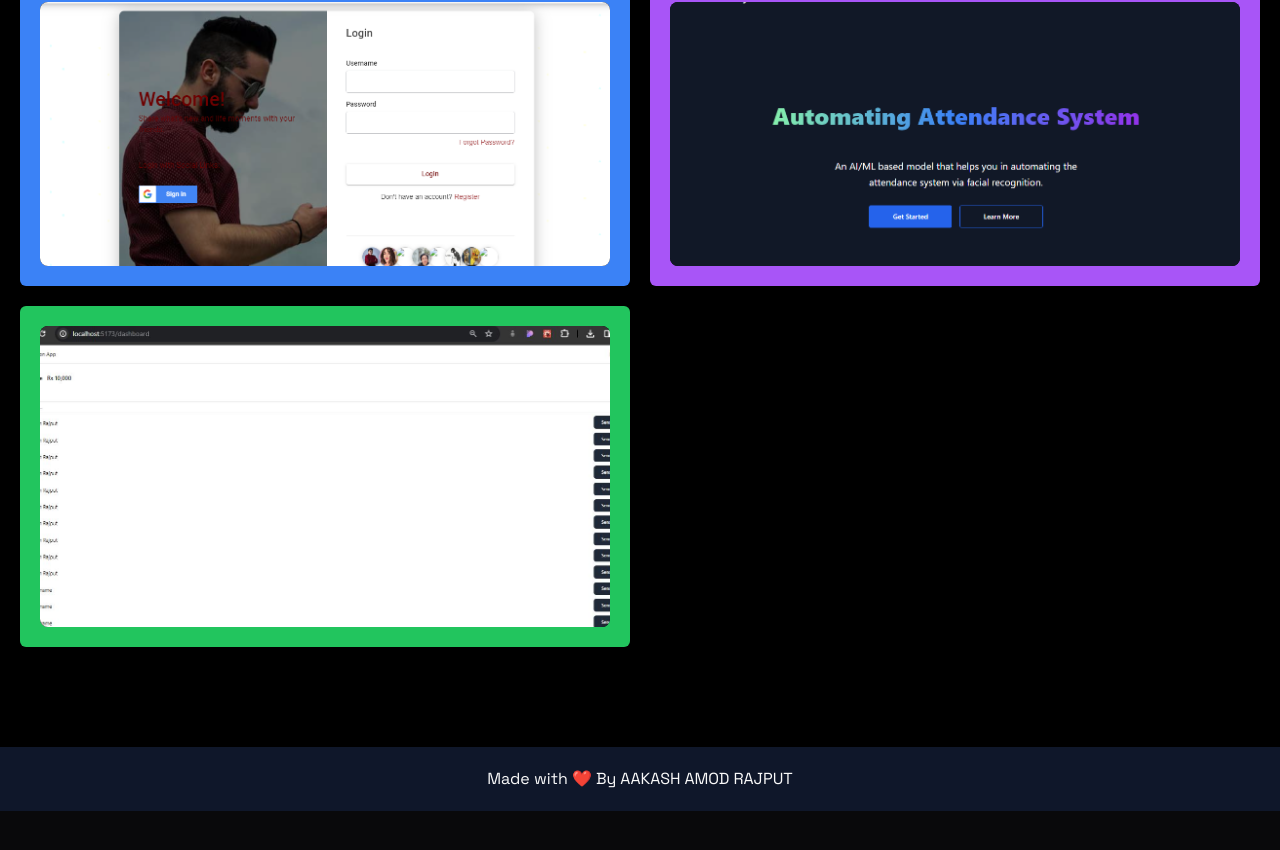
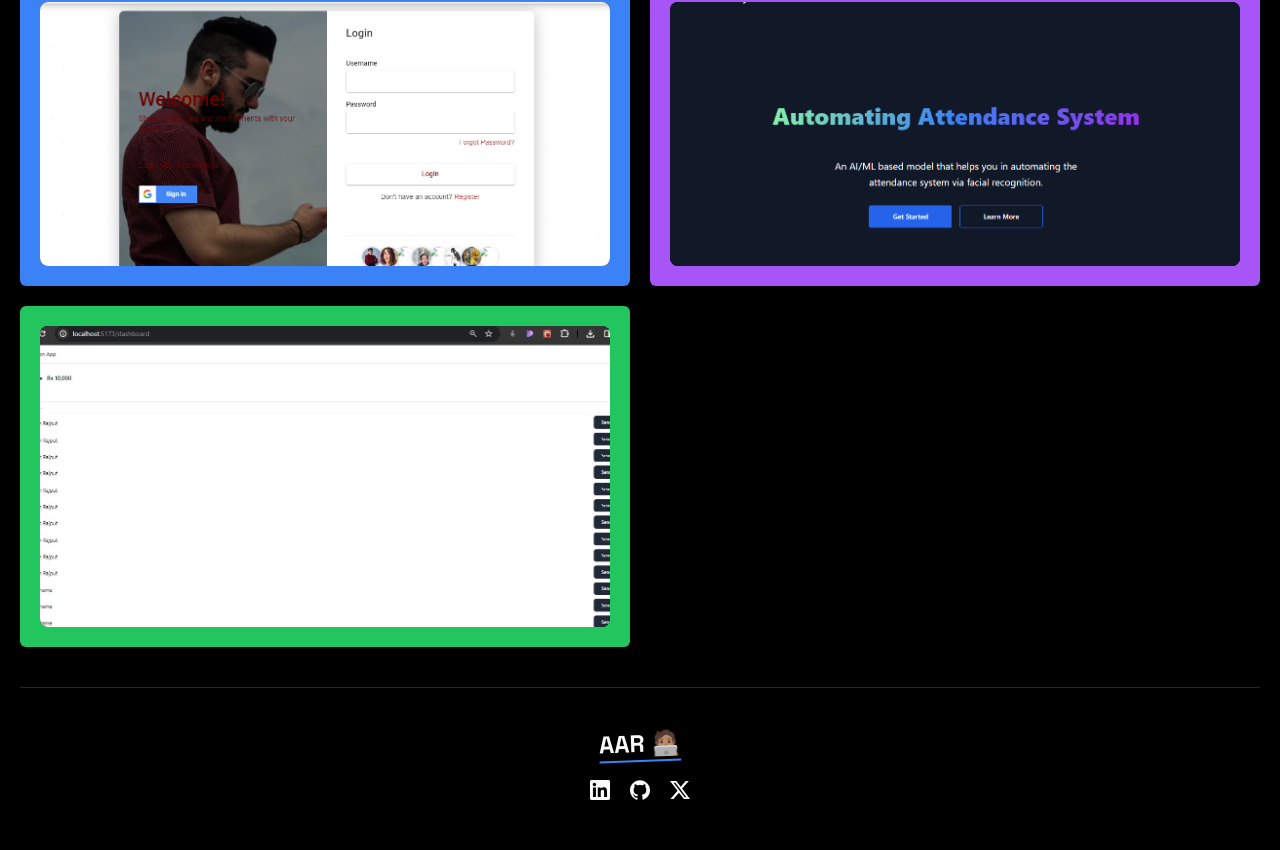
Before and after one commit to aakash-a-dev/Portfolio-Site, a Next.js app in the folder portfolio/: page / in a window 1280 px wide. Shown: the part 1650-2500 px from the top of the page. Before the commit the page ends 2461 px from the top, so only its background shows below. Built offline with nearby package versions, Linux system fonts and the light colour scheme.

Commit message:
Updated Footer

```diff
--- a/portfolio/app/(home)/components/Footer.tsx
+++ b/portfolio/app/(home)/components/Footer.tsx
@@ -1,14 +1,13 @@
 
 import React from 'react'
 import Link from 'next/link';
+import Navbar from './Navbar';
 
 export default function Footer() {
   return (
-      <div className='justify-end items-center'>
-          <div className=''>
-              <p className='text-center'>Made with ❤️ By <span><Link href="https://www.linkedin.com/in/aakash-a-rajput/">AAKASH AMOD RAJPUT</Link></span> </p>
-              </div>
-        </div>
+    <div className="border-t mt-10">
+      <Navbar className='flex-col gap-5' />
+    </div>
 
   )
 }
--- a/portfolio/app/(home)/components/Navbar.tsx
+++ b/portfolio/app/(home)/components/Navbar.tsx
@@ -1,8 +1,9 @@
+import { cn } from '@/lib/utils';
 import Link from 'next/link';
 import React from 'react'
 import { SiGithub, SiLinkedin, SiX } from "react-icons/si";
 
-export default function Navbar() {
+export default function Navbar({className}:{className?:string}) {
     const Socials = [
         {
             link: "https://www.linkedin.com/in/aakash-a-rajput/",
@@ -23,7 +24,7 @@ export default function Navbar() {
     ]
   return (
 
-          <nav className='py-10 flex justify-between items-center'>
+          <nav className={cn('py-10 flex justify-between items-center', className)}>
               <h1 className='text-2xl font-bold underline underline-offset-8 decoration-blue-500 -rotate-2'>AAR 🧑🏽‍💻</h1>
 
           <div className='flex items-center gap-5'>
--- a/portfolio/app/(home)/page.tsx
+++ b/portfolio/app/(home)/page.tsx
@@ -20,13 +20,9 @@ export default function page() {
 
     <div className='max-w-7xl mx-auto p-5 mt-20'>
         <Skills />
-      <Projects />
-
+        <Projects />
+        <Footer />
       </div>
-
-      <div className='max-w-7xl mx-auto p-5 mt-20 bg-slate-900'>
-        <Footer />
-       </div>
       </div>
   )
 }
```
